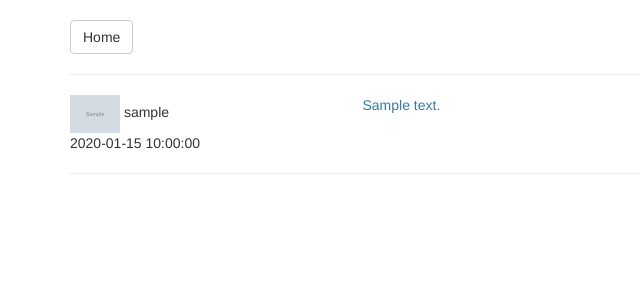
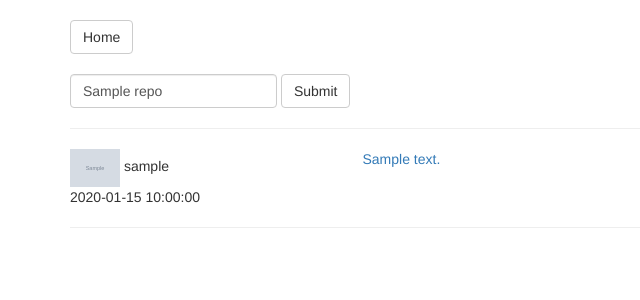
Before and after one commit to ant38/ListOfCommits, a PHP site: template view/index.php in a window 1280 px wide. Shown: the top 300 px of the page, without its empty margins (0-640 px from the left). Run offline with PHP 8.4, Linux system fonts and the light colour scheme; the template is opened without the code that fills it: most values are stand-ins (such as "Sample title", 1, 10 or a date in 2020); grey boxes marked "Sample" are stand-in pictures.

Commit message:
choice of repo

```diff
--- a/view/commit.php
+++ b/view/commit.php
@@ -6,7 +6,7 @@
 <body>
 	<div class="container">
 		<br>
-		<a href="." class="btn btn-default">Home</a>
+		<a href=".?repo=<?= $repo ?>" class="btn btn-default">Home</a>
 		<hr>
 		<div class="row">
 			<div class="col-xs-3">
--- a/view/index.php
+++ b/view/index.php
@@ -6,7 +6,15 @@
 <body>
 	<div class="container">
 		<br>
-		<a href="." class="btn btn-default">Home</a>
+		<header>
+			<a href=".?repo=<?= $repo ?>" class="btn btn-default">Home</a>
+			<br>
+			<br>
+			<form class="form-inline" action="." method="get">
+				<input class="form-control" type="text" name="repo" placeholder="repository" value="<?= $repo ?>">
+				<button class="btn btn-default" type="submit">Submit</button>
+			</form>
+		</header>
 <?php
 foreach($commits as $commit) {
 ?>
@@ -35,7 +43,7 @@ foreach($commits as $commit) {
 				</div>
 			</div>
 			<div class="col-xs-9">
-				<a href="commit.php?sha=<?= $commit->getSha() ?>"><div><?= $commit->getCommitMessage() ?></div></a>
+				<a href="commit.php?sha=<?= $commit->getSha() ?>&repo=<?= $repo ?>"><div><?= $commit->getCommitMessage() ?></div></a>
 			</div>
 		</div>
 <?php
```
Also changed, not shown: commit.php (+10 -2 lines), index.php (+14 -1 lines), model/Curl.php (+11 -4 lines).
